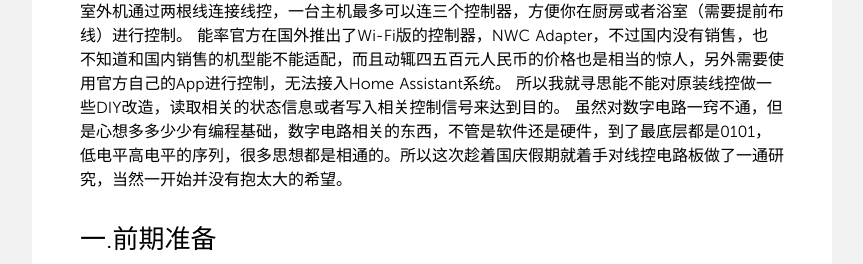
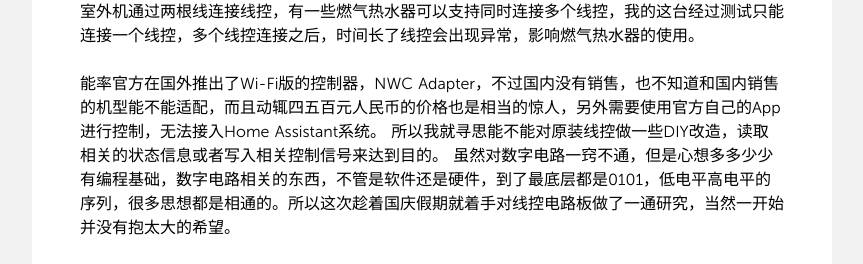
Before and after one commit to kejinlu/kejinlu.github.io, a Jekyll site: the page built from _posts/2022/2022-10-30-noritz-controller.md, in a window 1280 px wide and 900 px high, scrolled down 414 px, cut to the strip 257-521 px from the top of the window. Shown: the whole strip, without its empty margins (208-1071 px from the left). Built offline with Jekyll 4.4.1, drawn with Linux system fonts in a browser that asks for light colours; comment, search, counter and statistics services are not loaded; some of the changed text lies outside the part shown.

Commit message:
修复一些错误

```diff
--- a/_posts/2022/2022-10-30-noritz-controller.md
+++ b/_posts/2022/2022-10-30-noritz-controller.md
@@ -17,7 +17,8 @@
 
 <img width="50%" loading="lazy" referrerpolicy="no-referrer" rel="noreferrer" src="https://cdn.nlark.com/yuque/0/2022/jpeg/328998/1665892207477-41f3e260-5b2f-4b63-af00-7db736f00e69.jpeg?x-oss-process=image%2Fwatermark%2Ctype_d3F5LW1pY3JvaGVp%2Csize_26%2Ctext_5Y2i5YWL%2Ccolor_FFFFFF%2Cshadow_50%2Ct_80%2Cg_se%2Cx_10%2Cy_10%2Fresize%2Cw_900%2Climit_0">
 
-室外机通过两根线连接线控，一台主机最多可以连三个控制器，方便你在厨房或者浴室（需要提前布线）进行控制。
+室外机通过两根线连接线控，有一些燃气热水器可以支持同时连接多个线控，我的这台经过测试只能连接一个线控，多个线控连接之后，时间长了线控会出现异常，影响燃气热水器的使用。
+
 能率官方在国外推出了Wi-Fi版的控制器，NWC Adapter，不过国内没有销售，也不知道和国内销售的机型能不能适配，而且动辄四五百元人民币的价格也是相当的惊人，另外需要使用官方自己的App进行控制，无法接入Home Assistant系统。
 所以我就寻思能不能对原装线控做一些DIY改造，读取相关的状态信息或者写入相关控制信号来达到目的。
 虽然对数字电路一窍不通，但是心想多多少少有编程基础，数字电路相关的东西，不管是软件还是硬件，到了最底层都是0101，低电平高电平的序列，很多思想都是相通的。所以这次趁着国庆假期就着手对线控电路板做了一通研究，当然一开始并没有抱太大的希望。
@@ -141,7 +142,7 @@
 ### 3.2 电路设计及实现
 [https://oshwhub.com/kejinlu/noritz-controller](https://oshwhub.com/kejinlu/noritz-controller)
 
-<img width="60%"  loading="lazy" referrerpolicy="no-referrer" rel="noreferrer" src="https://cdn.nlark.com/yuque/0/2022/png/328998/1666017834567-efd12e3c-4289-4cee-9c20-df5d73da8c35.png?x-oss-process=image%2Fwatermark%2Ctype_d3F5LW1pY3JvaGVp%2Csize_36%2Ctext_5Y2i5YWL%2Ccolor_FFFFFF%2Cshadow_50%2Ct_80%2Cg_se%2Cx_10%2Cy_10" />
+<img width="60%"  loading="lazy" referrerpolicy="no-referrer" rel="noreferrer" src="https://cdn.nlark.com/yuque/0/2022/png/328998/1667562522079-13de3709-64e5-4311-afca-b8dc20a120bd.png?x-oss-process=image%2Fwatermark%2Ctype_d3F5LW1pY3JvaGVp%2Csize_36%2Ctext_5Y2i5YWL%2Ccolor_FFFFFF%2Cshadow_50%2Ct_80%2Cg_se%2Cx_10%2Cy_10" />
 
 这里我使用的是ESP32-DevKitC 如果你有别的基于ESP32的或者ESP8266的也应该都可以。
 关于此电路设计有几个注意点：
@@ -151,8 +152,7 @@
    - 信号输出端叫做TX（Transport），这里TX其实并是不普通意义上的信息输出，只是控制和GND的通断
 - ESP32-DevKitC 开发板
    - 必须和线控共地，也就是线控板的GND需要接到ESP32的GND端。
-   -  供电，如果从控制板取电可能会影响到控制器的运行。为了稳定性强烈建议开发版使用USB单独供电。
-   - 可以使用线控板的5V来供电，如果出现不稳定的情况或者为了安全考虑也可以独立usb供电。
+   -  供电，开发版使用USB单独供电，经过测试如果从线控板的5v供电的话会影响线控的正常运行。
    - GPIO34，35引脚是input only的，所以 输出TX使用了下面的32引脚。
 - 用作TX开关控制的三极管
    - 基极输入端注意设置下拉电阻R3，这里的下拉电阻既可以保证当GPIO32断开或者ESP32断电时候能够有确定的低电平，也可以在GPIO 32 输出高电平的时候进行分压，控制输入电压。
```
